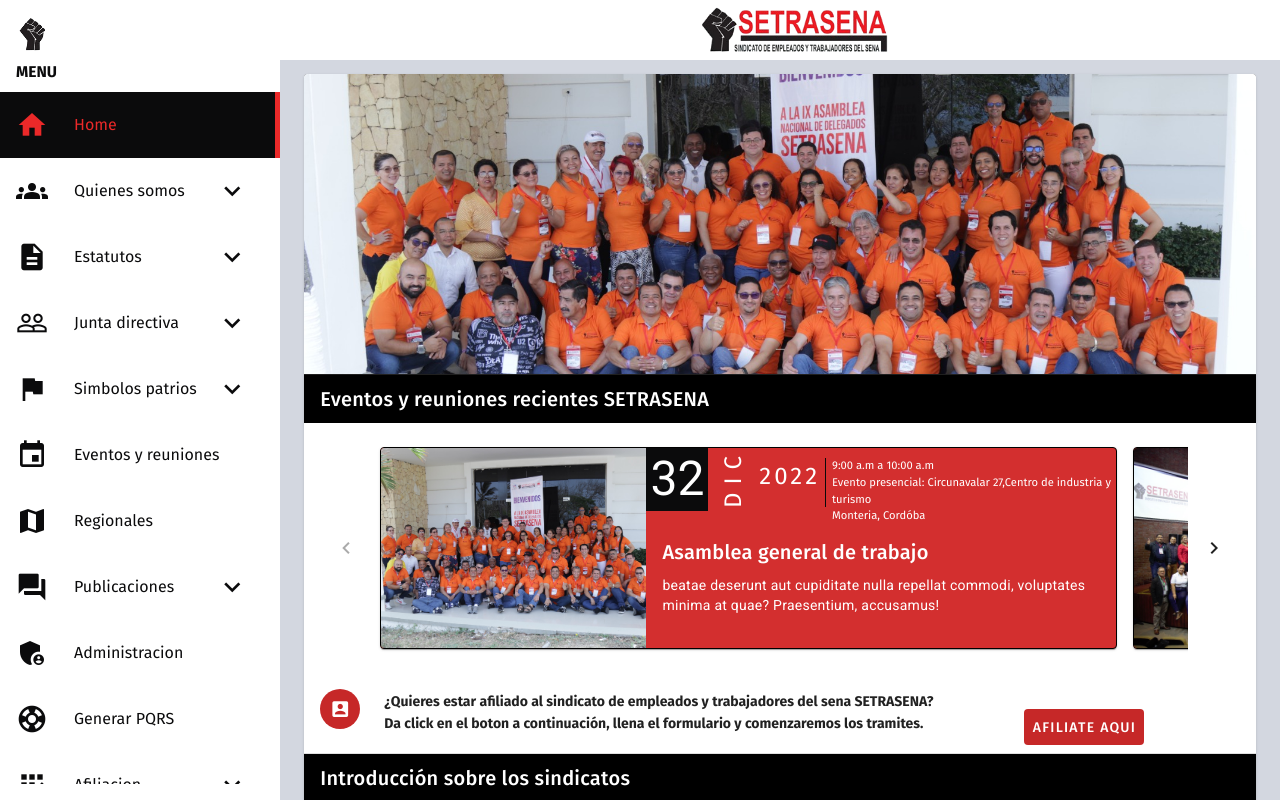
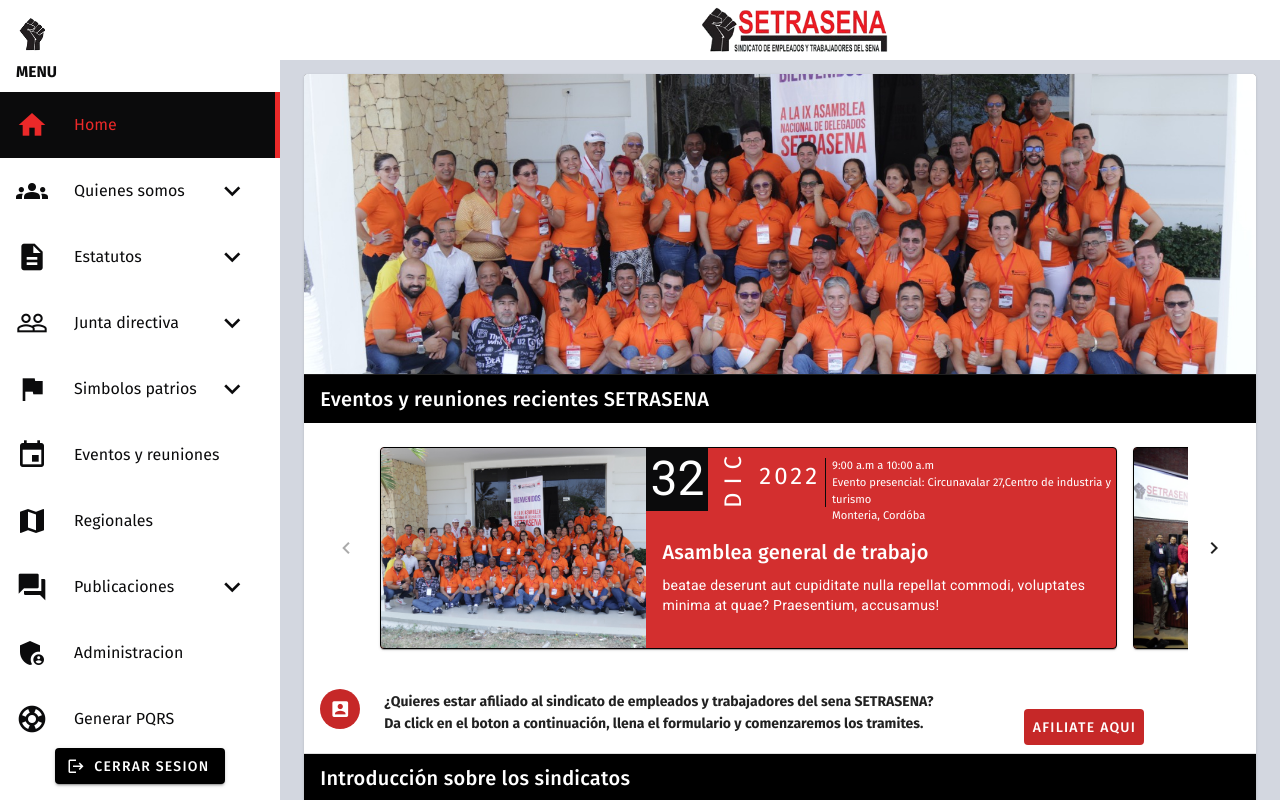
Before and after one commit to Calvo-Man/setrasena-front, a Vue app: page /home in a window 1280 px wide. Built offline with nearby package versions, Linux system fonts and the light colour scheme.

Commit message:
Boton login mostardo

```diff
--- a/src/components/SideBar.vue
+++ b/src/components/SideBar.vue
@@ -98,7 +98,7 @@
       />
     </div>
 
-    <div class="text-center pt-3 " v-if="store.state.isAuthenticated == true">
+    <div class="text-center pt-3 " >
       <v-btn prepend-icon="mdi-logout" color="black" @click="DialogLogout()">
         <template v-slot:prepend>
           <v-icon color="white"></v-icon>
```
